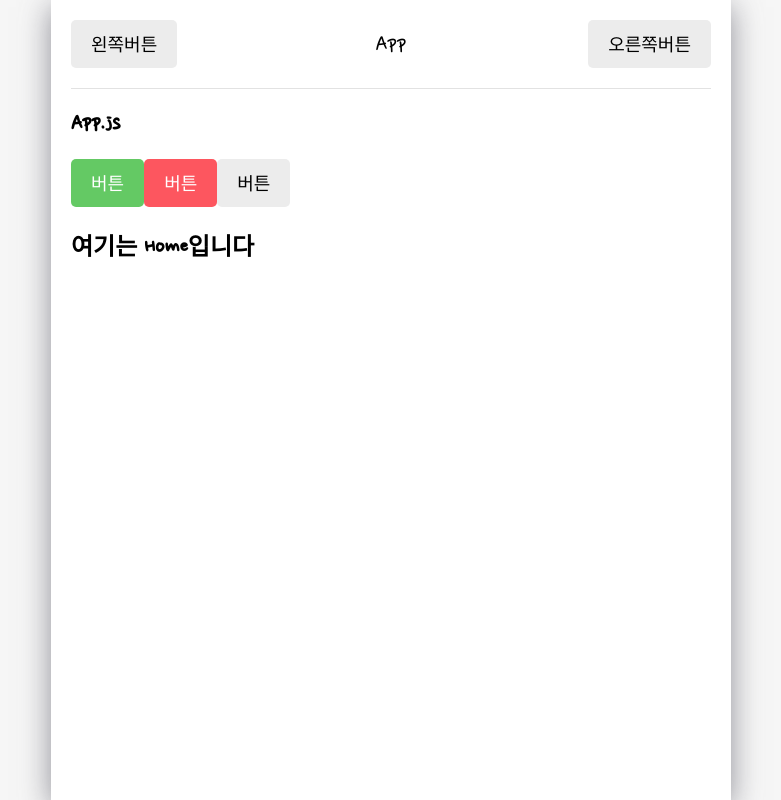
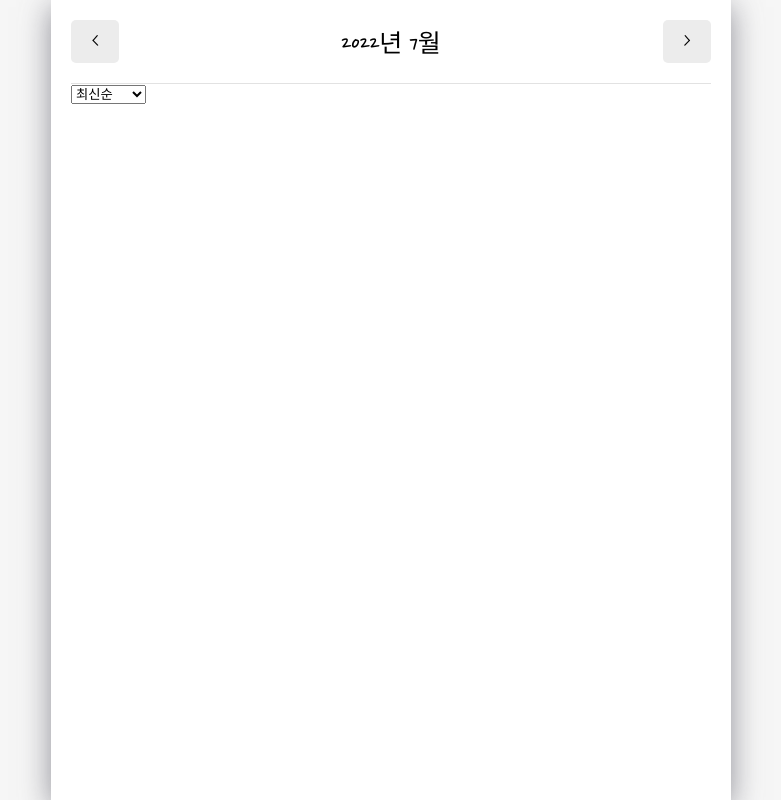
Before and after one commit to seoyoonyi/study_emotion_diary, a React (Create React App) app: page / in a window 1280 px wide. Shown: the whole page, without its empty margins (249-1030 px from the left). Built offline with nearby package versions, Linux system fonts and the light colour scheme; a web font is replaced by a local one.

Commit message:
220805 study

```diff
--- a/src/App.js
+++ b/src/App.js
@@ -1,44 +1,112 @@
+import React, { useReducer, useRef } from 'react';
+import './App.css';
 import { BrowserRouter, Routes, Route } from 'react-router-dom';
 
-import './App.css';
 import Home from './pages/Home';
 import New from './pages/New';
 import Edit from './pages/Edit';
 import Diary from './pages/Diary';
 
-//COMPONENTS
-import MyButton from './components/MyButton';
-import MyHeader from './components/MyHeader';
+const reducer = (state, action) => {
+  let newState = [];
+  switch (action.type) {
+    case 'INIT': {
+      return action.data;
+    }
+    case 'CREATE': {
+      newState = [action.data, ...state];
+      break;
+    }
+    case 'REMOVE': {
+      newState = state.filter((it) => it.id !== action.targetId);
+      break;
+    }
+    case 'EDIT': {
+      newState = state.map((it) =>
+        it.id !== action.data.id ? { ...action.data } : it
+      );
+      break;
+    }
+    default:
+      return state;
+  }
+};
+
+export const DiaryStateContext = React.createContext();
+export const DiaryDispatchContext = React.createContext();
+
+const dummyData = [
+  {
+    id: 1,
+    emotion: 1,
+    content: '오늘의 일기 1번',
+    date: 1659687070068,
+  },
+  {
+    id: 2,
+    emotion: 2,
+    content: '오늘의 일기 2번',
+    date: 1659687070069,
+  },
+  {
+    id: 3,
+    emotion: 3,
+    content: '오늘의 일기 3번',
+    date: 1659687070070,
+  },
+  {
+    id: 4,
+    emotion: 4,
+    content: '오늘의 일기 4번',
+    date: 1659687070071,
+  },
+  {
+    id: 5,
+    emotion: 5,
+    content: '오늘의 일기 5번',
+    date: 1659687070072,
+  },
+];
+
 function App() {
+  const [data, dispatch] = useReducer(reducer, dummyData);
+
+  const dataID = useRef(0);
+  //CREATE
+  const onCreate = (date, content, emotion) => {
+    dispatch({
+      type: 'CREATE',
+      data: {
+        id: dataID.current,
+        date: new Date(date).getTime(),
+        content,
+        emotion,
+      },
+    });
+    data.current += 1;
+  };
+  //REMOVE
+  const onRemove = (targetId) => {
+    dispatch({ type: 'REMOVE', targetId });
+  };
+  //EDIT
+  const onEdit = (targetId, date, content, emotion) => {
+    dispatch({
+      type: 'EDIT',
+      data: {
+        id: targetId,
+        date: new Date(date).getTime(),
+        content,
+        emotion,
+      },
+    });
+  };
+
   return (
-    <>
+    <DiaryStateContext.Provider value={data}>
+      <DiaryDispatchContext.Provider value={{ onCreate, onEdit, onRemove }}>
         <BrowserRouter>
           <div className="App">
-          <MyHeader
-            headText={'App'}
-            leftChild={
-              <MyButton text={'왼쪽버튼'} onClick={() => alert('왼쪽클릭')} />
-            }
-            rightChild={
-              <MyButton
-                text={'오른쪽버튼'}
-                onClick={() => alert('오른쪽클릭')}
-              />
-            }
-          />
-          <h2>App.js</h2>
-
-          <MyButton
-            text={'버튼'}
-            onClick={() => alert('버튼클릭')}
-            type={'positive'}
-          />
-          <MyButton
-            text={'버튼'}
-            onClick={() => alert('버튼클릭')}
-            type={'negative'}
-          />
-          <MyButton text={'버튼'} onClick={() => alert('버튼클릭')} />
             <Routes>
               <Route path="/" element={<Home />} />
               <Route path="/new" element={<New />} />
@@ -47,7 +115,8 @@
             </Routes>
           </div>
         </BrowserRouter>
-    </>
+      </DiaryDispatchContext.Provider>
+    </DiaryStateContext.Provider>
   );
 }
 
--- /dev/null
+++ b/src/components/DiaryList.js
@@ -0,0 +1,41 @@
+import React, { useState } from 'react';
+
+const sortOptionList = [
+  { value: 'latest', name: '최신순' },
+  { value: 'oldest', name: '오래된 순' },
+];
+
+const ControlMenu = ({ value, onChange, optionList }) => {
+  return (
+    <select value={value} onChange={(e) => onChange(e.target.value)}>
+      {optionList.map((it, idx) => (
+        <option key={idx} value={it.value}>
+          {it.name}
+        </option>
+      ))}
+    </select>
+  );
+};
+
+const DiaryList = ({ diaryList }) => {
+  const [sortType, setSortType] = useState('lastest');
+
+  return (
+    <div>
+      <ControlMenu
+        value={sortType}
+        onChange={setSortType}
+        optionList={sortOptionList}
+      />
+      {diaryList.map((it) => (
+        <div key={it.id}>{it.content}</div>
+      ))}
+    </div>
+  );
+};
+
+DiaryList.defaultProps = {
+  diaryList: [],
+};
+//diaryList props가 정상적으로 동작안할수 있으니 defaultProps 사용
+export default DiaryList;
--- a/src/pages/Home.js
+++ b/src/pages/Home.js
@@ -1,9 +1,66 @@
-import React from 'react';
+import React, { useContext, useEffect, useState } from 'react';
+import { DiaryStateContext } from '../App';
+
+import MyHeader from './../components/MyHeader';
+import MyButton from './../components/MyButton';
+import DiaryList from './../components/DiaryList';
 
 const Home = () => {
+  const diaryList = useContext(DiaryStateContext);
+
+  const [data, setData] = useState([]);
+  const [curDate, setCurDate] = useState(new Date());
+  const headText = `${curDate.getFullYear()}년 ${curDate.getMonth() + 1}월`;
+
+  useEffect(() => {
+    if (diaryList.length >= 1) {
+      const firstDay = new Date(
+        curDate.getFullYear(),
+        curDate.getMonth(),
+        1
+      ).getTime();
+
+      const lastDay = new Date(
+        curDate.getFullYear(),
+        curDate.getMonth() + 1,
+        0
+      ).getTime();
+
+      setData(
+        //해당월에 작성된 글 필터링
+        diaryList.filter((it) => firstDay <= it.date && it.date <= lastDay)
+      );
+    }
+  }, [diaryList, curDate]);
+  /*
+   diaryList depth에 전달을 안해주면 useEffect 함수가 diaryList가 바뀌었을때 동작 안함
+   diaryList 바뀌면 동작해야하는 이유는 diaryList 바뀌었다는 것은 추가,수정,삭제되었을때 의미함.
+   그때 diaryList도 바꿔줘야 한다.
+  */
+  useEffect(() => {
+    console.log(data);
+  }, [data]);
+
+  const increaseMonth = () => {
+    setCurDate(
+      new Date(curDate.getFullYear(), curDate.getMonth() + 1, curDate.getDate())
+    );
+  };
+
+  const decreaseMonth = () => {
+    setCurDate(
+      new Date(curDate.getFullYear(), curDate.getMonth() - 1, curDate.getDate())
+    );
+  };
+
   return (
     <div>
-      <h2>여기는 Home입니다</h2>
+      <MyHeader
+        headText={headText}
+        leftChild={<MyButton text={'<'} onClick={decreaseMonth} />}
+        rightChild={<MyButton text={'>'} onClick={increaseMonth} />}
+      />
+      <DiaryList diaryList={data} />
     </div>
   );
 };
```
Lines whose indentation alone changed are shown as unchanged.
